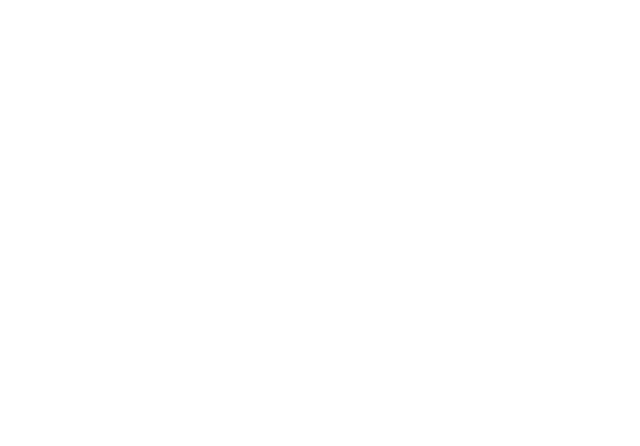
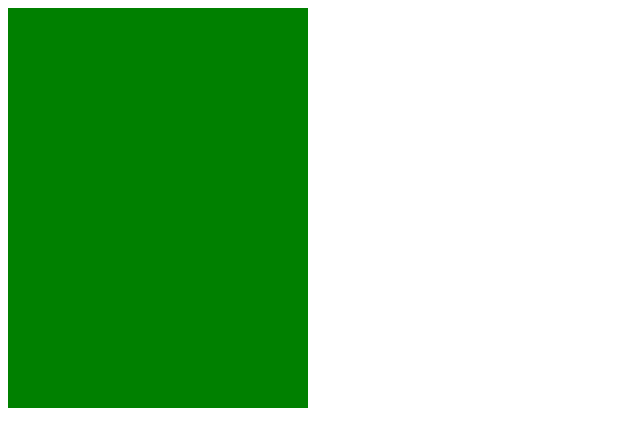
Before and after one commit to NodeRaptor/Portfolio, a website: page index.html in a window 1280 px wide. Shown: the whole page, without its empty margins (0-640 px from the left). Drawn offline with Linux system fonts and the light colour scheme.

Commit message:
Setup boilerplate and CSS stylesheet

```diff
--- a/index.html
+++ b/index.html
@@ -1,10 +1,12 @@
 <!DOCTYPE html>
 <html>
   <head>
+    <link rel="stylesheet" href="styles.css" />
     <title>Build in HTML</title>
     <meta charset="UTF-8" />
   </head>
   <body>
-    <div class="container"></div>
+    <div></div>
+    <div></div>
   </body>
 </html>
--- /dev/null
+++ b/styles.css
@@ -0,0 +1,5 @@
+div {
+  width: 300px;
+  height: 200px;
+  background-color: green;
+}
```
